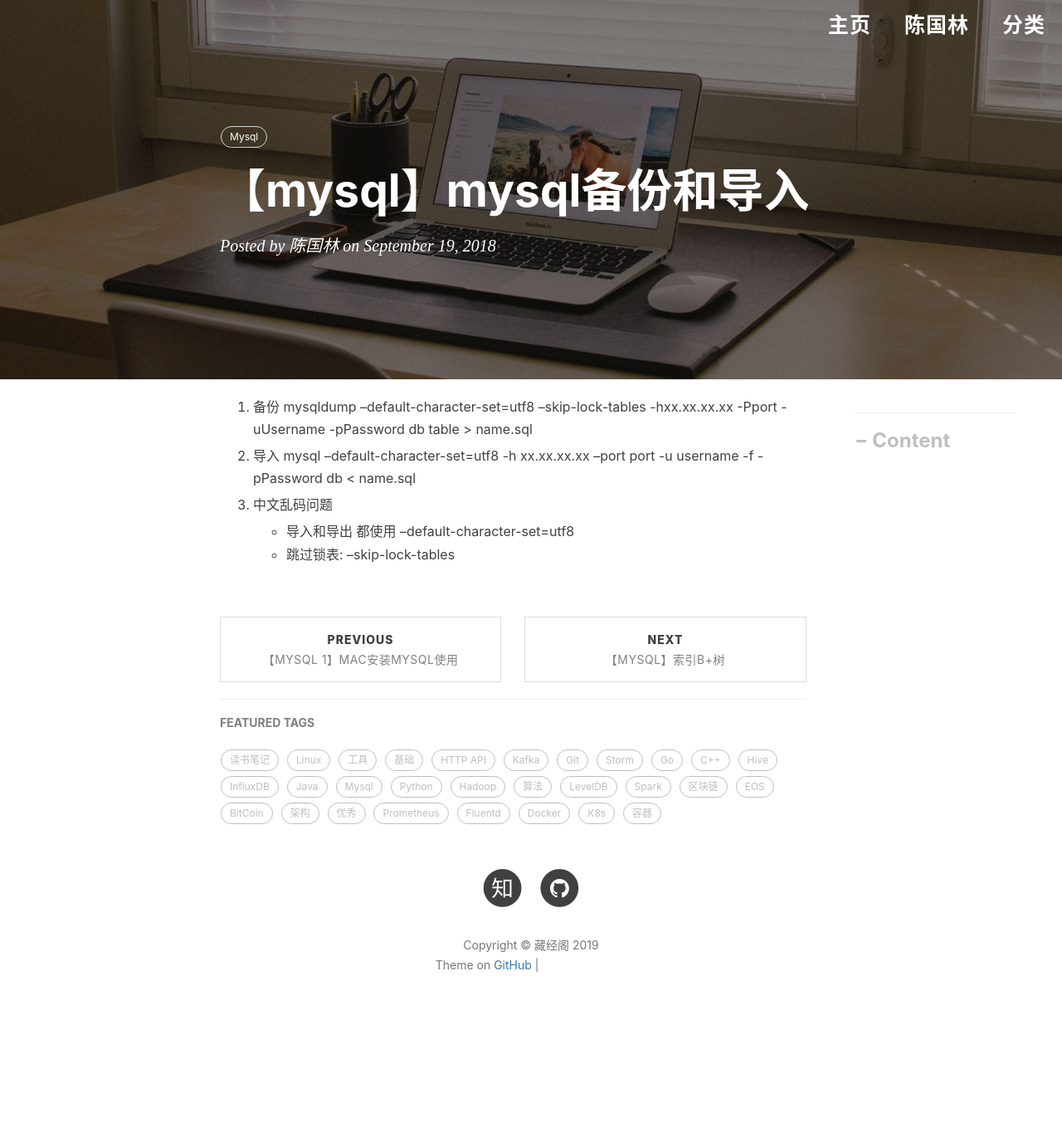
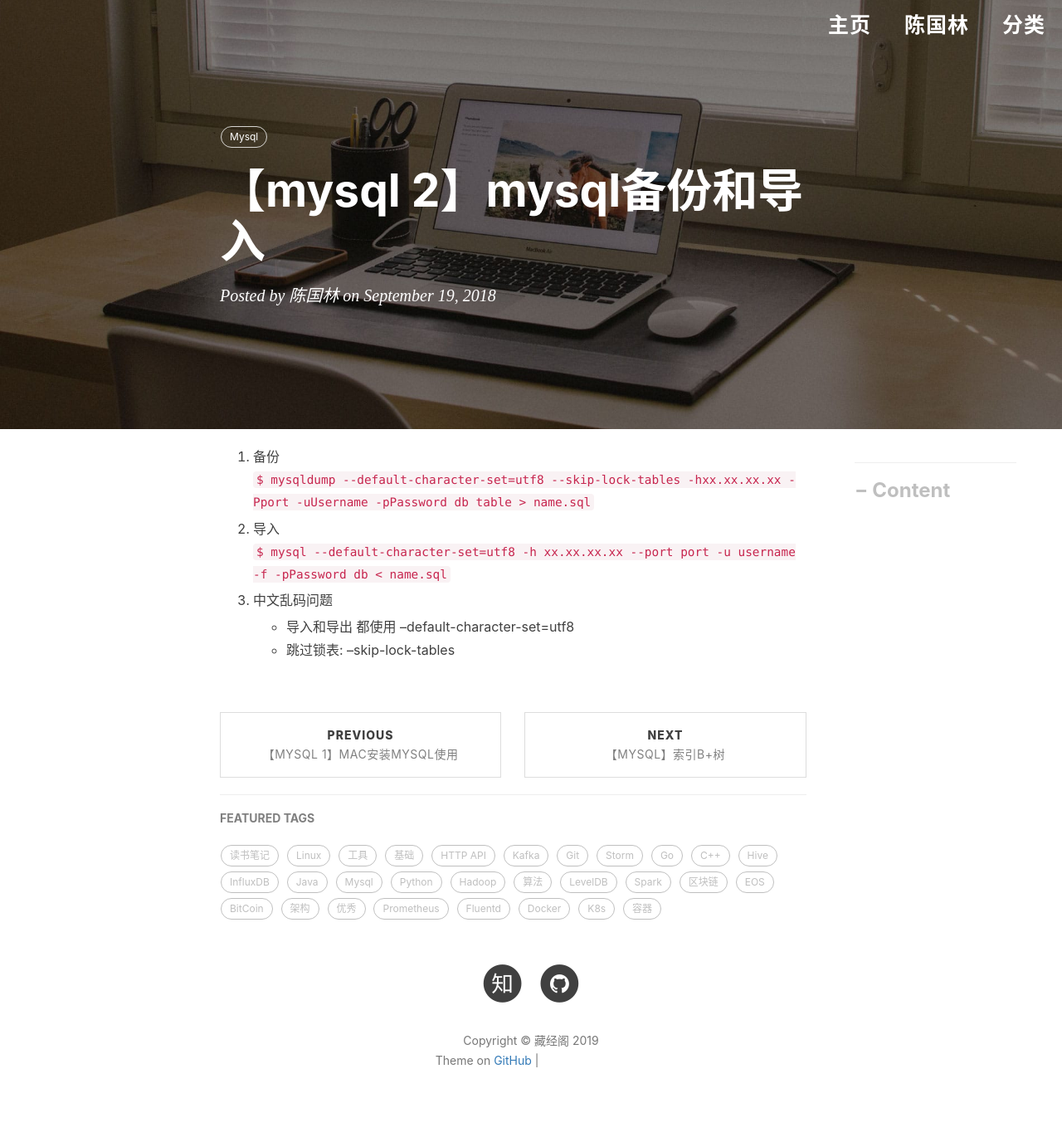
Before and after one commit to engru/chenguolin.github.io, a Jekyll site: the page built from _posts/2018-09-19-【Mysql-2】Mysql备份和导入.md, in a window 1280 px wide. Shown: the whole page at 83% size. Built offline with Jekyll 4.4.1, drawn with Linux system fonts in a browser that asks for light colours; nearby versions of some CDN libraries; comment, search, counter and statistics services are not loaded; before the commit the page ends 1267 px from its top, so only the background shows below that; grey boxes are pictures that could not be loaded.

```diff
--- a/_posts/2018-09-19-【Mysql】Mysql备份和导入.md
+++ b/_posts/2018-09-19-【Mysql-2】Mysql备份和导入.md
@@ -7,10 +7,10 @@ tags:         #标签
 ---
 
 1. 备份
-    mysqldump --default-character-set=utf8 --skip-lock-tables -hxx.xx.xx.xx -Pport -uUsername -pPassword db table > name.sql
+   `$ mysqldump --default-character-set=utf8 --skip-lock-tables -hxx.xx.xx.xx -Pport -uUsername -pPassword db table > name.sql`
 
 2. 导入
-     mysql --default-character-set=utf8 -h xx.xx.xx.xx --port port -u username -f -pPassword db < name.sql
+   `$ mysql --default-character-set=utf8 -h xx.xx.xx.xx --port port -u username -f -pPassword db < name.sql`
 
 3. 中文乱码问题
     * 导入和导出 都使用 --default-character-set=utf8
```
